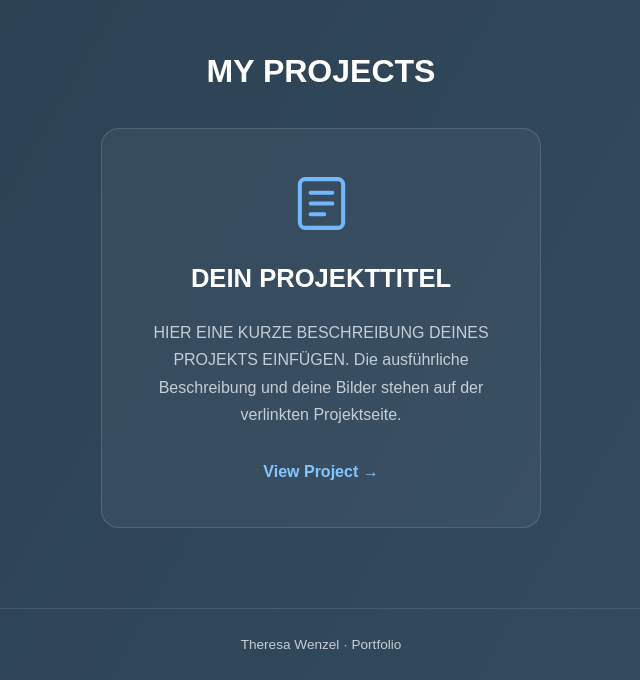
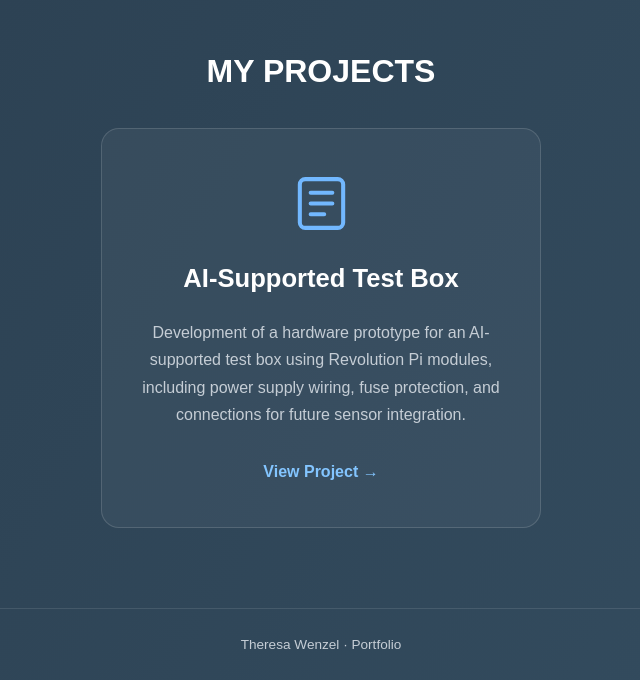
Before and after one commit to TT34269/wenzell.github.io, a plain HTML site: page index.html in a window 1280 px wide. Shown: the part 796-1476 px from the top of the page, without its empty margins (319-959 px from the left). Drawn offline with Linux system fonts and the light colour scheme.

Commit message:
Change project title and update project description
Updated project title and description to reflect AI support and hardware prototype details.

```diff
--- a/index.html
+++ b/index.html
@@ -308,12 +308,12 @@
             </svg>
           </span>
 
-          <h2>DEIN PROJEKTTITEL</h2>
+          <h2>AI-Supported Test Box</h2>
 
           <p>
-            HIER EINE KURZE BESCHREIBUNG DEINES PROJEKTS EINFÜGEN.
-            Die ausführliche Beschreibung und deine Bilder
-            stehen auf der verlinkten Projektseite.
+            Development of a hardware prototype for an AI-supported test box
+            using Revolution Pi modules, including power supply wiring,
+            fuse protection, and connections for future sensor integration.
           </p>
 
           <span class="project-link">View Project →</span>
```
